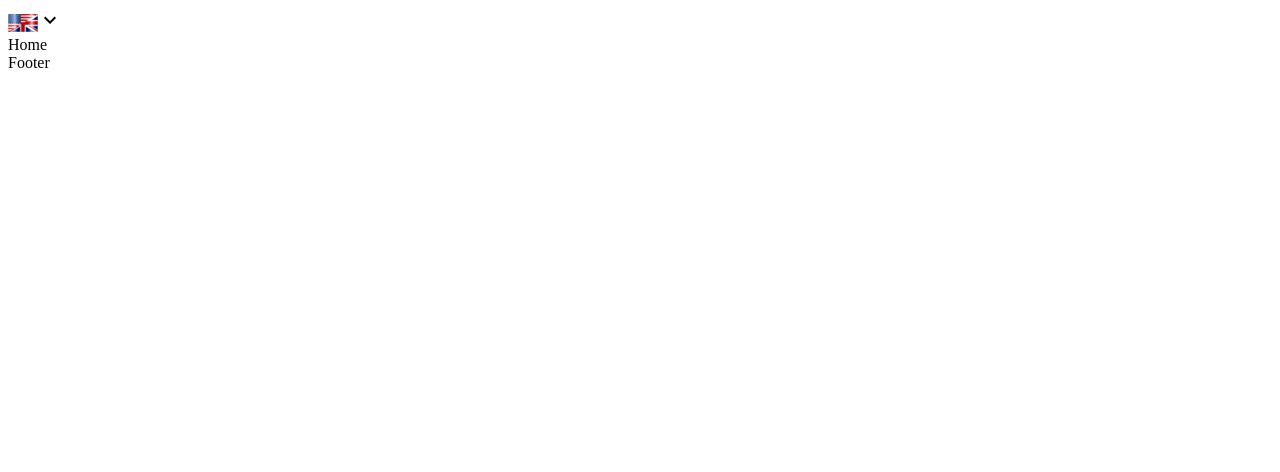
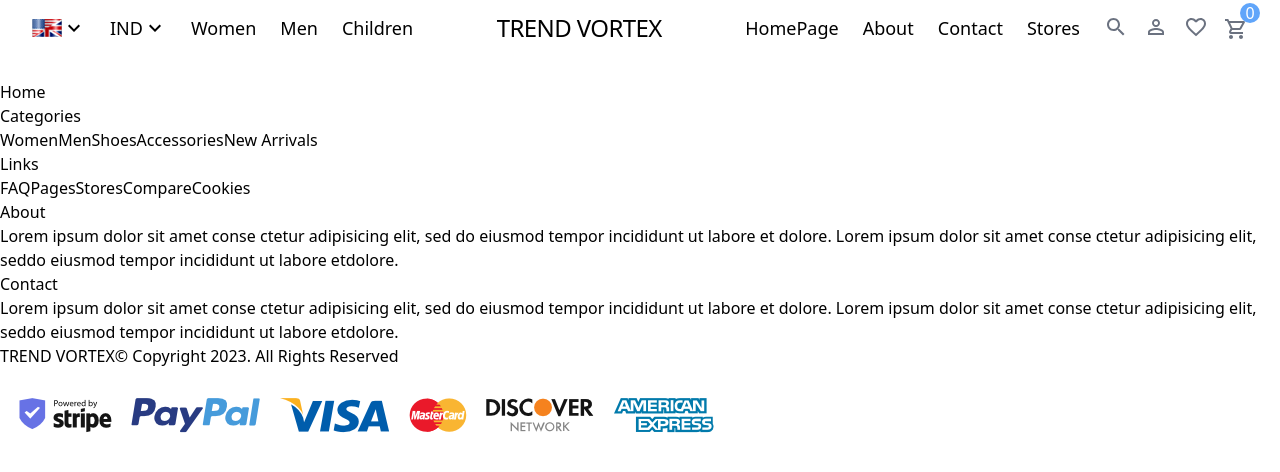
Before and after one commit to Guna-Pandi/TrendVortex_Client, a React (Create React App) app: page / in a window 1280 px wide. Shown: the top 472 px of the page. Built offline with nearby package versions, Linux system fonts and the light colour scheme.

Commit message:
Completed Navbar

```diff
--- a/package.json
+++ b/package.json
@@ -41,6 +41,7 @@
     ]
   },
   "devDependencies": {
+    "@babel/plugin-proposal-private-property-in-object": "^7.21.11",
     "tailwindcss": "^3.3.2"
   }
 }
--- a/src/App.js
+++ b/src/App.js
@@ -8,6 +8,7 @@ import Product from "./pages/Product/Product";
 import Products from "./pages/Products/Products";
 import Navbar from './components/Navbar/Navbar';
 import Footer from "./components/Footer/Footer";
+
 
 const Layout= () =>{
   return(
--- a/src/components/Footer/Footer.jsx
+++ b/src/components/Footer/Footer.jsx
@@ -1,9 +1,63 @@
-import React from 'react'
+import React from "react";
 
 const Footer = () => {
   return (
-    <div>Footer</div>
-  )
-}
+    // footer
+    <div>
+      {/* top */}
+      <div>
+        {/* item */}
+        <div>
+          <h1 className="">Categories</h1>
+          <span>Women</span>
+          <span>Men</span>
+          <span>Shoes</span>
+          <span>Accessories</span>
+          <span>New Arrivals</span>
+        </div>
+        <div>
+          <h1>Links</h1>
+          <span>FAQ</span>
+          <span>Pages</span>
+          <span>Stores</span>
+          <span>Compare</span>
+          <span>Cookies</span>
+        </div>
+        <div>
+          <h1>About</h1>
+          <span>
+            Lorem ipsum dolor sit amet conse ctetur adipisicing elit, sed do
+            eiusmod tempor incididunt ut labore et dolore. Lorem ipsum dolor sit
+            amet conse ctetur adipisicing elit, seddo eiusmod tempor incididunt
+            ut labore etdolore.
+          </span>
+        </div>
+        <div>
+          <h1>Contact</h1>
+          <span>
+            Lorem ipsum dolor sit amet conse ctetur adipisicing elit, sed do
+            eiusmod tempor incididunt ut labore et dolore. Lorem ipsum dolor sit
+            amet conse ctetur adipisicing elit, seddo eiusmod tempor incididunt
+            ut labore etdolore.
+          </span>
+        </div>
+      </div>
+      {/* bottom */}
+      <div>
+        {/* left */}
+        <div>
+          <span className="logo">TREND VORTEX</span>
+          <span className="copyright">
+            © Copyright 2023. All Rights Reserved
+          </span>
+        </div>
+        {/* right */}
+        <div>
+          <img src="/img/payment.png" alt="" />
+        </div>
+      </div>
+    </div>
+  );
+};
 
-export default Footer
+export default Footer;
--- a/src/components/Navbar/Navbar.jsx
+++ b/src/components/Navbar/Navbar.jsx
@@ -1,5 +1,6 @@
 import React from "react";
 import KeyboardArrowDownIcon from "@mui/icons-material/KeyboardArrowDown";
+import { Link } from "react-router-dom";
 import SearchIcon from "@mui/icons-material/Search";
 import PersonOutlineIcon from "@mui/icons-material/PersonOutline";
 import FavoriteBorderOutlinedIcon from "@mui/icons-material/FavoriteBorderOutlined";
@@ -8,21 +9,75 @@ import ShoppingCartOutlinedIcon from "@mui/icons-material/ShoppingCartOutlined";
 const Navbar = () => {
   return (
     // Navbar
-    <div className=" ">
+    <div className=" h-20">
       {/* Wrapper */}
-      <div className=" ">
+      <div className=" px-8 py-3 flex justify-between items-center">
         {/* left */}
-        <div>
-          <div>
+        <div className=" flex items-center gap-6">
+          <div className=" flex items-center text-lg">
             <img src="img/en.png" alt="" />
             <KeyboardArrowDownIcon />
+          </div>
+          <div className=" flex items-center text-lg">
+            <span>IND</span>
+            <KeyboardArrowDownIcon />
+          </div>
+          <div className=" flex items-center text-lg">
+            <Link to="/products/1" className=" text-inherit">
+              Women
+            </Link>
+          </div>
+          <div className=" flex items-center text-lg">
+            <Link to="/products/2" className="  text-inherit">
+              Men
+            </Link>
+          </div>
+          <div className=" flex items-center text-lg">
+            <Link to="/products/3" className="  text-inherit">
+              Children
+            </Link>
           </div>
         </div>
 
         {/* center */}
-        <div></div>
+        <div className=" text-2xl tracking-tight">
+          <Link to="/">TREND VORTEX</Link>
+        </div>
         {/* Right */}
-        <div></div>
+        <div className=" flex items-center gap-6">
+          <div className=" flex items-center text-lg">
+            <Link to="/" className="  text-inherit">
+              HomePage
+            </Link>
+          </div>
+          <div className=" flex items-center text-lg">
+            <Link to="/" className="  text-inherit">
+              About
+            </Link>
+          </div>
+          <div className=" flex items-center text-lg">
+            <Link to="/" className="  text-inherit">
+              Contact
+            </Link>
+          </div>
+          <div className=" flex items-center text-lg">
+            <Link to="/" className="  text-inherit">
+              Stores
+            </Link>
+          </div>
+          {/* Icons */}
+          <div className=" flex gap-4 text-gray-500 cursor-pointer relative">
+            <SearchIcon />
+            <PersonOutlineIcon />
+            <FavoriteBorderOutlinedIcon />
+            <div className=" ">
+              <ShoppingCartOutlinedIcon />
+              <span className=" text-3 h-5 w-5 rounded-[50%] bg-blue-400 text-white absolute -right-3 -top-3 flex items-center justify-center">
+                0
+              </span>
+            </div>
+          </div>
+        </div>
       </div>
     </div>
   );
--- a/src/index.js
+++ b/src/index.js
@@ -1,7 +1,7 @@
 import React from 'react';
 import ReactDOM from 'react-dom/client';
 import App from './App';
-
+import './index.css'
 
 const root = ReactDOM.createRoot(document.getElementById('root'));
 root.render(
--- a/tailwind.config.js
+++ b/tailwind.config.js
@@ -1,8 +1,10 @@
 /** @type {import('tailwindcss').Config} */
 module.exports = {
-  content: ["./src/**/*.{js,jsx,ts,tsx}"],
+  content: [
+    "./src/**/*.{js,jsx,ts,tsx}",
+  ],
   theme: {
     extend: {},
   },
   plugins: [],
-};
+}
```
Also changed, not shown: 1 other file (tests, documents, lock files or other folders).
